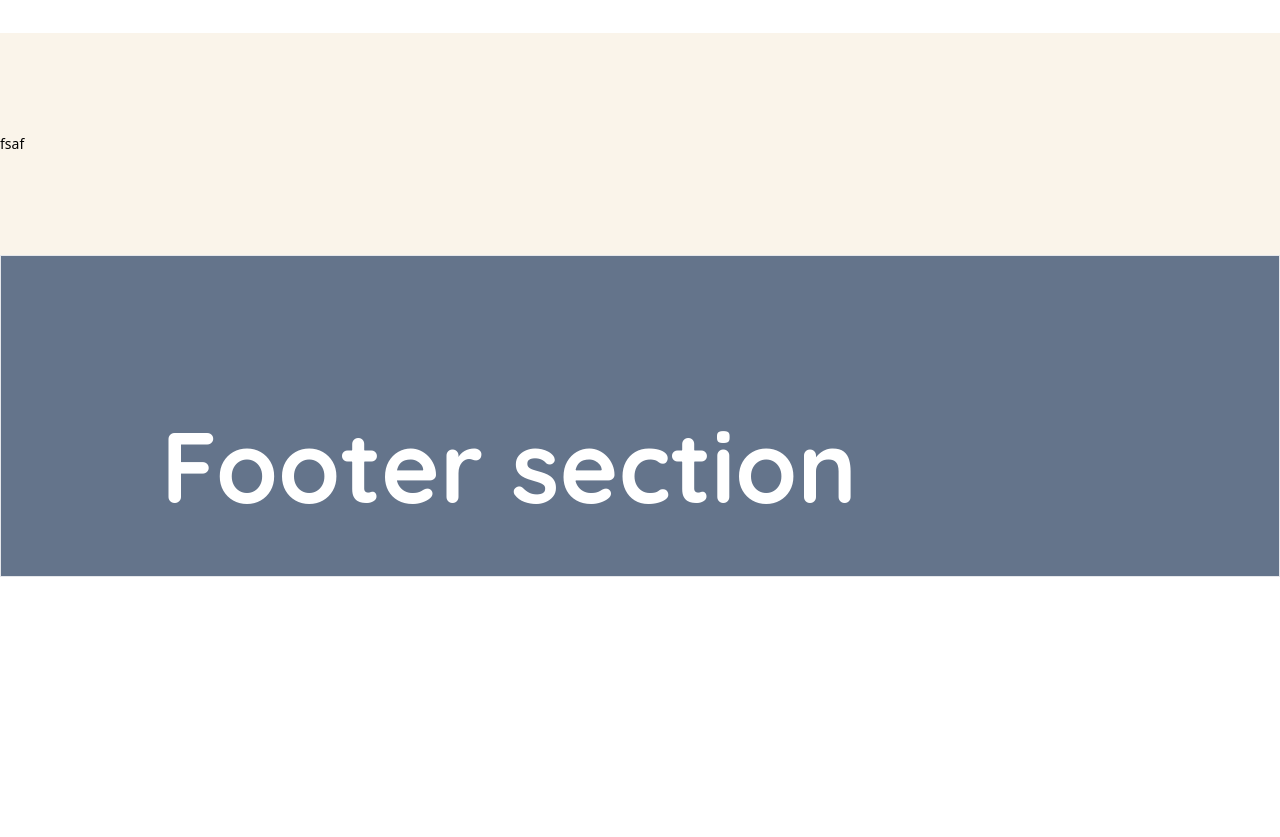
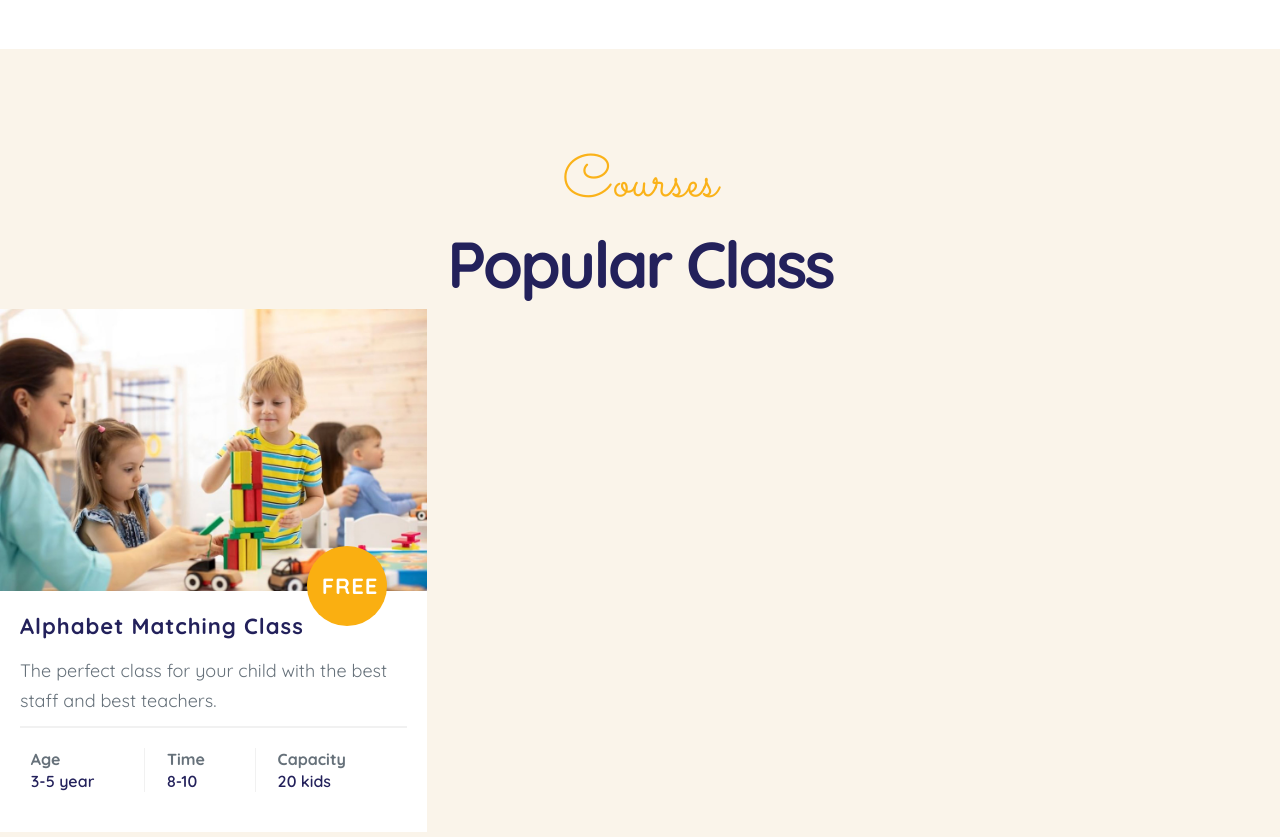
Before and after one commit to Indrajit98/School-Project, a React (Create React App) app: page / in a window 1280 px wide. Shown: the part 1960-2797 px from the top of the page. Before the commit the page ends 2537 px from the top, so only its background shows below. Built offline with nearby package versions, Linux system fonts and the light colour scheme.

Commit message:
course componet add

```diff
--- a/src/assets/css/base/_typography.scss
+++ b/src/assets/css/base/_typography.scss
@@ -45,8 +45,15 @@ h5 {
     line-height: 30px;
     letter-spacing: 1px;
   }
+  h4{
+    @extend h5;
+    font-size: 22px;
+  }
 
 p {
-  font-size: 16px;
-  line-height: 25px;
+  font-size: 18px;
+  line-height: 30px;
+  font-weight: 400;
+  font-family: Quicksand;
+  color: $p-textColor;
 }
--- a/src/assets/css/base/_variables.scss
+++ b/src/assets/css/base/_variables.scss
@@ -26,4 +26,6 @@ $card-icon4-bg:#DCF4FC;
 
 // Courses
 $course-bg:#FAF4EA;
-$course-icon:#FDD5D5
+$course-icon:#FDD5D5;
+$border-color:#f1f1f1;
+$price-hover:#48D7EE;
--- a/src/components/Pages/Home/Courses/Courses.jsx
+++ b/src/components/Pages/Home/Courses/Courses.jsx
@@ -1,16 +1,49 @@
-import React from 'react';
+import React from "react";
+import classImage from "../../../../assets/images/Class/classer1.jpg";
 
 const Courses = () => {
-    return (
-        <div className='course'>
-            <div className="container mx-auto">
-                <div>
-                    fsaf
-                </div>
+  return (
+    <div className="course">
+      <div className="container mx-auto">
+        <div className="course-title">
+          <h3>Courses</h3>
+          <h2>Popular Class</h2>
+        </div>
+        <div className="course-card grid grid-cols-3">
+          <div className="card">
+            <div className="card-image">
+              <img src={classImage} alt="" />
             </div>
-
+            <div className="course-content">
+              <h4 className="class-price">FREE</h4>
+              <h4>Alphabet Matching Class</h4>
+              <p>
+                The perfect class for your child with the best staff and best
+                teachers.
+              </p>
+              <div className="class-meta-list">
+                <ul>
+                  <li>
+                    <span className="meta-title">Age</span>
+                    <span className="value">3-5 year</span>
+                  </li>
+                  <li>
+                    <span className="meta-title">Time</span>
+                    <span className="value">8-10</span>
+                  </li>
+                  <li>
+                    <span className="meta-title">Capacity</span>
+                    <span className="value">20 kids</span>
+                  </li>
+                </ul>
+              </div>
+            </div>
+            <div className="btn">Join with Class</div>
+          </div>
         </div>
-    );
+      </div>
+    </div>
+  );
 };
 
 export default Courses;
--- a/src/components/Pages/Home/Courses/_Courses.scss
+++ b/src/components/Pages/Home/Courses/_Courses.scss
@@ -1,4 +1,98 @@
-.course{
+.course {
     background-color: $course-bg;
     padding: 100px 0;
+
+    .course-title {
+        text-align: center;
+    }
+
+    .course-card {
+        .card {
+            background-color: $white;
+            position: relative;
+            overflow: hidden;
+
+            .card-image {
+                transform: scale(1);
+                transition: 0.3s;
+            }
+
+            .course-content {
+                position: relative;
+                padding: 20px;
+                bottom: 0;
+                background-color: $white;
+                transition: 0.3s;
+
+                .class-price {
+                    @include price;
+                    transition: .5s;
+                }
+
+                .class-meta-list {
+                    border-top: 2px solid $border-color;
+                    margin-top: 10px;
+
+                    ul {
+                        display: flex;
+                        justify-content: space-around;
+                        padding: 20px 0;
+
+                        li {
+                            display: flex;
+                            flex-direction: column;
+                            border-right: 1px solid $border-color;
+                            padding-right: 50px;
+                            text-align: left;
+                            font-family: Quicksand;
+
+                            &:last-child {
+                                border: none;
+                            }
+
+                            .meta-title {
+                                font-size: 16px;
+                                font-weight: 800;
+                                color: $p-textColor;
+                            }
+
+                            .value {
+                                font-size: 16px;
+                                font-weight: 600;
+                                color: $h1_textColor;
+                            }
+                        }
+                    }
+                }
+            }
+
+            .btn {
+                width: 100%;
+                margin: 0;
+                bottom: -65px;
+                position: absolute;
+                transition: 0.3s;
+                display: flex;
+                justify-content: center;
+            }
+
+            &:hover {
+                .card-image {
+                    transform: scale(1.1);
+                }
+
+                .course-content {
+                    bottom: 40px;
+                    .class-price{
+                        background-color: $price-hover;
+                    }
+                }
+
+                .btn {
+                    bottom: 0;
+                    background-color: $bg;
+                }
+            }
+        }
+    }
 }
--- a/src/index.css
+++ b/src/index.css
@@ -39,7 +39,7 @@ h3 {
   font-weight: 400;
 }
 
-h5 {
+h5, h4 {
   font-size: 18px;
   margin-bottom: 15px;
   font-weight: 700;
@@ -49,9 +49,16 @@ h5 {
   letter-spacing: 1px;
 }
 
+h4 {
+  font-size: 22px;
+}
+
 p {
-  font-size: 16px;
-  line-height: 25px;
+  font-size: 18px;
+  line-height: 30px;
+  font-weight: 400;
+  font-family: Quicksand;
+  color: #66717A;
 }
 
 * {
@@ -296,6 +303,8 @@ p {
 }
 .banner .right .right-content .card .card-icon1 {
   font-size: 80px;
+  background-color: #feefcf;
+  border: 3px solid #feefcf;
   color: #fab31c;
   width: 100px;
   height: 100px;
@@ -305,11 +314,12 @@ p {
   display: flex;
   align-items: center;
   justify-content: center;
-  background-color: #feefcf;
-  border: 3px solid #feefcf;
+  font-weight: 800;
 }
 .banner .right .right-content .card .card-icon2 {
   font-size: 80px;
+  background-color: #FDD5D5;
+  border: 3px solid #FDD5D5;
   color: #f32c2c;
   width: 100px;
   height: 100px;
@@ -319,11 +329,12 @@ p {
   display: flex;
   align-items: center;
   justify-content: center;
-  background-color: #FDD5D5;
-  border: 3px solid #FDD5D5;
+  font-weight: 800;
 }
 .banner .right .right-content .card .card-icon3 {
   font-size: 80px;
+  background-color: #F9DDEE;
+  border: 3px solid #F9DDEE;
   color: #df57a8;
   width: 100px;
   height: 100px;
@@ -333,11 +344,12 @@ p {
   display: flex;
   align-items: center;
   justify-content: center;
-  background-color: #F9DDEE;
-  border: 3px solid #F9DDEE;
+  font-weight: 800;
 }
 .banner .right .right-content .card .card-icon4 {
   font-size: 80px;
+  background-color: #DCF4FC;
+  border: 3px solid #DCF4FC;
   color: #51c9ee;
   width: 100px;
   height: 100px;
@@ -347,11 +359,7 @@ p {
   display: flex;
   align-items: center;
   justify-content: center;
-  background-color: #DCF4FC;
-  border: 3px solid #DCF4FC;
-}
-.banner .right .right-content .card p {
-  color: #66717A;
+  font-weight: 800;
 }
 .banner .right .right-content .card:hover {
   cursor: pointer;
@@ -380,11 +388,97 @@ p {
   background-color: #fff;
   border: 3px dashed #51c9ee;
 }
-.banner .right .right-content .card:hover h3 {
+.banner .right .right-content .card:hover h5, .banner .right .right-content .card:hover h4 {
   color: #FAB219;
 }
 
 .course {
   background-color: #FAF4EA;
   padding: 100px 0;
+}
+.course .course-title {
+  text-align: center;
+}
+.course .course-card .card {
+  background-color: #fff;
+  position: relative;
+  overflow: hidden;
+}
+.course .course-card .card .card-image {
+  transform: scale(1);
+  transition: 0.3s;
+}
+.course .course-card .card .course-content {
+  position: relative;
+  padding: 20px;
+  bottom: 0;
+  background-color: #fff;
+  transition: 0.3s;
+}
+.course .course-card .card .course-content .class-price {
+  background-color: #FAAF11;
+  width: 80px;
+  height: 80px;
+  border-radius: 50%;
+  padding: 15px;
+  display: flex;
+  align-content: center;
+  align-items: center;
+  color: #fff;
+  position: absolute;
+  top: -45px;
+  right: 40px;
+  transition: 0.5s;
+}
+.course .course-card .card .course-content .class-meta-list {
+  border-top: 2px solid #f1f1f1;
+  margin-top: 10px;
+}
+.course .course-card .card .course-content .class-meta-list ul {
+  display: flex;
+  justify-content: space-around;
+  padding: 20px 0;
+}
+.course .course-card .card .course-content .class-meta-list ul li {
+  display: flex;
+  flex-direction: column;
+  border-right: 1px solid #f1f1f1;
+  padding-right: 50px;
+  text-align: left;
+  font-family: Quicksand;
+}
+.course .course-card .card .course-content .class-meta-list ul li:last-child {
+  border: none;
+}
+.course .course-card .card .course-content .class-meta-list ul li .meta-title {
+  font-size: 16px;
+  font-weight: 800;
+  color: #66717A;
+}
+.course .course-card .card .course-content .class-meta-list ul li .value {
+  font-size: 16px;
+  font-weight: 600;
+  color: #23215b;
+}
+.course .course-card .card .btn {
+  width: 100%;
+  margin: 0;
+  bottom: -65px;
+  position: absolute;
+  transition: 0.3s;
+  display: flex;
+  justify-content: center;
+}
+.course .course-card .card:hover .card-image {
+  transform: scale(1.1);
+}
+.course .course-card .card:hover .course-content {
+  bottom: 40px;
+}
+.course .course-card .card:hover .course-content .class-price {
+  background-color: #48D7EE;
+}
+.course .course-card .card:hover .btn {
+  bottom: 0;
+  background-color: #FAAF11;
 }/*# sourceMappingURL=index.css.map */
```
Also changed, not shown: src/assets/css/base/_reset.scss (+20 -7 lines), src/components/Pages/Home/Banner/_Banner.scss (+10 -17 lines), 1 other file (tests, documents, lock files or other folders).
